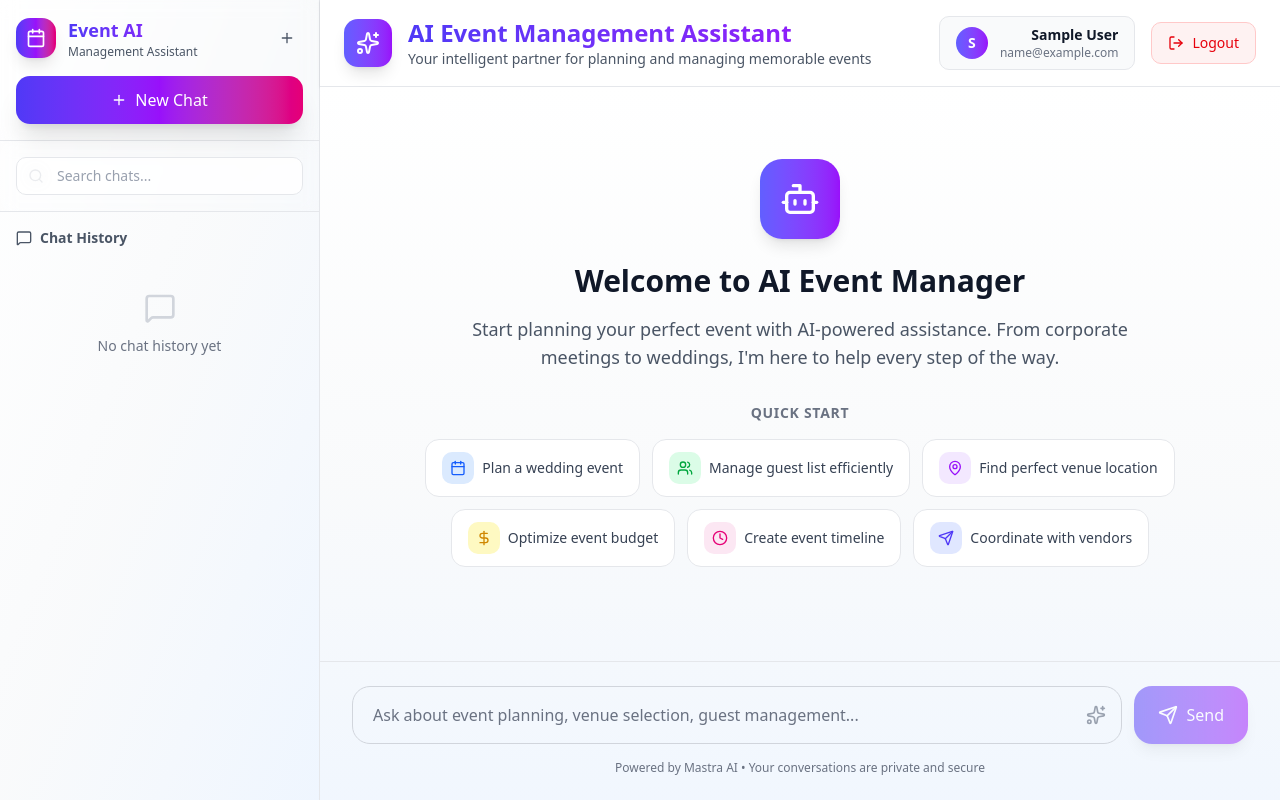
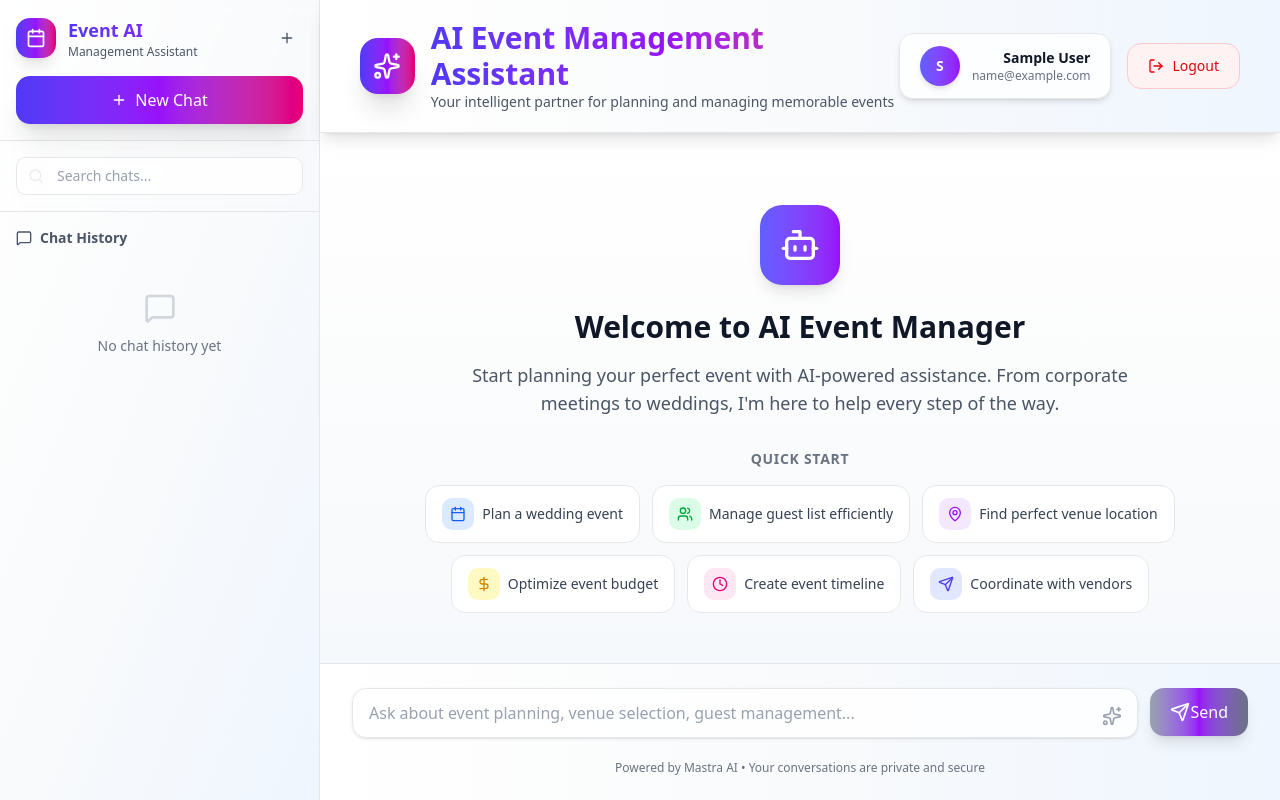
Before and after one commit to Brijeshvasoya/AI-EventManagemet, a Next.js app: page /chat in a window 1280 px wide. Built offline with nearby package versions, Linux system fonts and the light colour scheme; sample sign-in values are in the browser's storage.

Commit message:
fix design issue

```diff
--- a/src/components/ChatHeader.js
+++ b/src/components/ChatHeader.js
@@ -23,16 +23,16 @@ export default function ChatHeader({ title, subtitle }) {
   }
 
   return (
-    <header className="bg-white border-b border-gray-200 shadow-sm px-6 py-4">
-      <div className="max-w-6xl mx-auto flex items-center justify-between">
+    <header className="bg-gradient-to-r from-white via-gray-50 to-blue-50 border-b border-gray-200 shadow-lg px-6 py-5 backdrop-blur-sm">
+      <div className="pl-4 pr-4 flex items-center justify-between">
 
         {/* LEFT SIDE (Title + Subtitle) */}
           <div className="flex items-center gap-4">
-            <div className="w-12 h-12 bg-gradient-to-r from-indigo-500 to-purple-600 rounded-xl flex items-center justify-center shadow-lg">
-              <Sparkles className="w-6 h-6 text-white" />
+            <div className="w-14 h-14 bg-gradient-to-r from-indigo-600 via-purple-600 to-pink-600 rounded-2xl flex items-center justify-center shadow-xl transform hover:scale-105 transition-all duration-300">
+              <Sparkles className="w-7 h-7 text-white" />
             </div>
             <div>
-              <h1 className="text-2xl font-bold text-gray-900 bg-gradient-to-r from-indigo-600 to-purple-600 bg-clip-text text-transparent">
+              <h1 className="text-3xl font-bold bg-gradient-to-r from-indigo-600 via-purple-600 to-pink-600 bg-clip-text text-transparent">
                 {title}
               </h1>
               <p className="text-sm text-gray-600 font-medium">{subtitle}</p>
@@ -43,8 +43,8 @@ export default function ChatHeader({ title, subtitle }) {
         <div className="flex items-center gap-4 shrink-0">
           {currentUser && (
             <>
-              <div className="hidden sm:flex items-center gap-3 px-4 py-2 bg-gray-50 rounded-lg border border-gray-200">
-                <div className="w-8 h-8 bg-gradient-to-r from-indigo-500 to-purple-600 rounded-full flex items-center justify-center">
+              <div className="hidden sm:flex items-center gap-3 px-5 py-3 bg-white/80 backdrop-blur-sm rounded-xl border border-gray-200 shadow-md hover:shadow-lg transition-all duration-300">
+                <div className="w-10 h-10 bg-gradient-to-r from-indigo-500 to-purple-600 rounded-full flex items-center justify-center shadow-md">
                   <span className="text-white text-sm font-bold">
                     {currentUser?.name?.charAt(0)?.toUpperCase() || 'U'}
                   </span>
@@ -61,7 +61,7 @@ export default function ChatHeader({ title, subtitle }) {
 
               <button
                 onClick={handleLogout}
-                className="flex items-center cursor-pointer gap-2 px-4 py-2.5 text-sm font-medium bg-red-50 text-red-600 hover:bg-red-100 rounded-lg transition-all duration-200 hover:shadow-md border border-red-200"
+                className="flex items-center cursor-pointer gap-2 px-5 py-3 text-sm font-medium bg-red-50 text-red-600 hover:bg-red-100 rounded-xl transition-all duration-300 hover:shadow-md border border-red-200 hover:scale-105"
               >
                 <LogOut className="w-4 h-4" />
                 <span className="hidden sm:inline">Logout</span>
--- a/src/components/ChatInput.js
+++ b/src/components/ChatInput.js
@@ -20,18 +20,22 @@ export default function ChatInput({
   }
 
   return (
-    <div className="border-t border-gray-200 px-6 py-6 sticky bottom-0 z-10">
+    <div className="bg-gradient-to-r from-white via-gray-50 to-blue-50 border-t border-gray-200 px-6 py-6 sticky bottom-0 z-10 backdrop-blur-sm">
       <div className="max-w-4xl mx-auto">
         <div className="flex gap-3">
           <div className="flex-1 relative">
-            <input
-              type="text"
+            <textarea
               value={inputValue}
               onChange={(e) => setInputValue(e.target.value)}
               onKeyDown={handleKeyDown}
               placeholder={placeholder}
-              className="w-full px-5 py-4 pr-12 border border-gray-300 rounded-2xl focus:outline-none focus:ring-2 focus:ring-indigo-500 focus:border-transparent text-gray-900 placeholder-gray-500"
-              disabled={isLoading || disabled}
+              disabled={disabled || isLoading}
+              rows={1}
+              className="w-full px-4 py-3 bg-white/80 backdrop-blur-sm border border-gray-200 rounded-xl focus:outline-none focus:ring-2 focus:ring-indigo-500/50 focus:border-transparent resize-none text-gray-900 placeholder-gray-400 transition-all duration-300 shadow-sm hover:shadow-md"
+              style={{
+                minHeight: '48px',
+                maxHeight: '120px',
+              }}
             />
             <div className="absolute right-4 top-1/2 transform -translate-y-1/2">
               {showBotIcon ? (
@@ -43,8 +47,8 @@ export default function ChatInput({
           </div>
           <button
             onClick={onSend}
-            disabled={isLoading || disabled || !inputValue.trim()}
-            className="px-6 py-4 bg-gradient-to-r from-indigo-600 to-purple-600 text-white rounded-2xl hover:from-indigo-700 hover:to-purple-700 disabled:opacity-50 disabled:cursor-not-allowed transition-all transform hover:scale-[1.02] shadow-lg flex items-center gap-2"
+            disabled={disabled || isLoading || !inputValue.trim()}
+            className="px-5 py-3 bg-gradient-to-r from-indigo-600 via-purple-600 to-pink-600 text-white rounded-xl hover:from-indigo-700 hover:via-purple-700 hover:to-pink-700 disabled:from-gray-400 disabled:to-gray-500 disabled:cursor-not-allowed transition-all duration-300 shadow-lg hover:shadow-xl hover:scale-105 flex items-center justify-center min-w-[48px] h-[48px]"
           >
             <Send className="w-5 h-5" />
             <span className="font-medium">Send</span>
```
